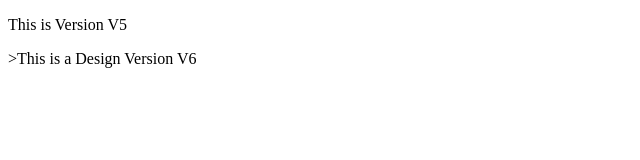
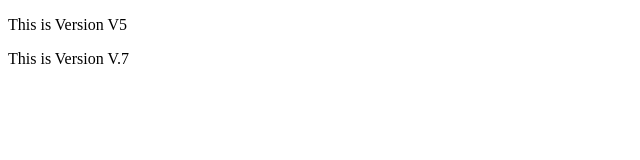
Before and after one commit to sadaralimahar/myrepo, a plain HTML site: page index.html in a window 1280 px wide. Shown: the full height of the page, 0-640 px from the left. Drawn offline with Linux system fonts and the light colour scheme.

Commit message:
This is ver

```diff
--- a/index.html
+++ b/index.html
@@ -8,7 +8,7 @@
 
 <body>
     <p>This is Version V5</p>
-    <p>>This is a Design Version V6</p>
+    <p>This is Version V.7</p>
 </body>
 
 
```
